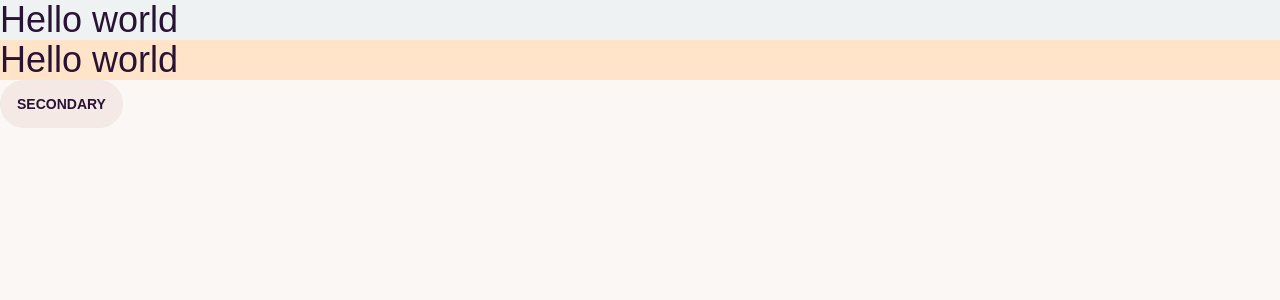
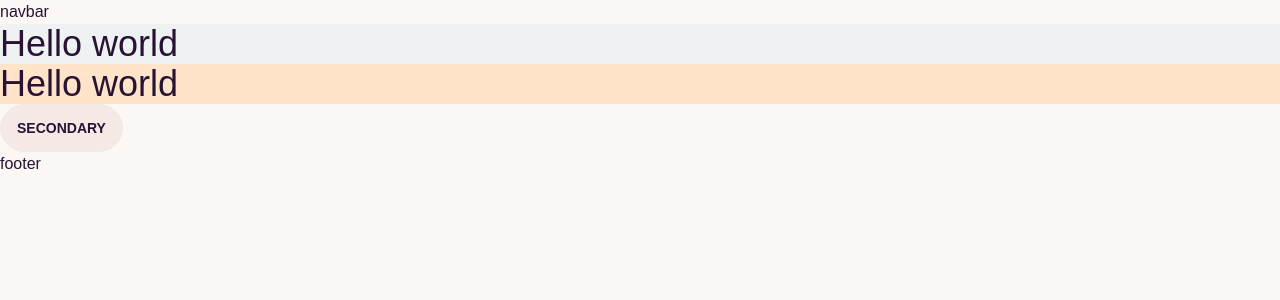
Before and after one commit to ThisIsKhalid/book-catalog-client, a React (Vite) app: page / in a window 1280 px wide. Shown: the top 300 px of the page. Built offline with nearby package versions, Linux system fonts and the light colour scheme; a web font is replaced by a local one.

Commit message:
added routes, toastify

```diff
--- a/package.json
+++ b/package.json
@@ -11,7 +11,9 @@
   },
   "dependencies": {
     "react": "^18.2.0",
-    "react-dom": "^18.2.0"
+    "react-dom": "^18.2.0",
+    "react-router-dom": "^6.14.2",
+    "react-toastify": "^9.1.3"
   },
   "devDependencies": {
     "@types/react": "^18.2.15",
--- a/src/App.tsx
+++ b/src/App.tsx
@@ -1,14 +1,11 @@
-
+import MainLayout from "./layout/MainLayout";
 
 function App() {
-
   return (
     <>
-      <h1 className="text-4xl bg-customGray">Hello world</h1>
-      <h1 className="text-4xl bg-customApricot">Hello world</h1>
-      <button className="btn bg-customAntiqueWhite">Secondary</button>
+      <MainLayout />
     </>
   );
 }
 
-export default App
+export default App;
--- /dev/null
+++ b/src/layout/Footer.tsx
@@ -0,0 +1,11 @@
+
+
+const Footer = () => {
+    return (
+        <div>
+            footer
+        </div>
+    );
+};
+
+export default Footer;
--- /dev/null
+++ b/src/layout/MainLayout.tsx
@@ -0,0 +1,15 @@
+import { Outlet } from "react-router-dom";
+import Navbar from "./Navbar";
+import Footer from "./Footer";
+
+export default function MainLayout() {
+  return (
+    <div>
+      <Navbar />
+      <div>
+        <Outlet />
+      </div>
+      <Footer/>
+    </div>
+  );
+}
--- /dev/null
+++ b/src/layout/Navbar.tsx
@@ -0,0 +1,11 @@
+
+
+const Navbar = () => {
+    return (
+        <div>
+            navbar
+        </div>
+    );
+};
+
+export default Navbar;
--- a/src/main.tsx
+++ b/src/main.tsx
@@ -1,10 +1,14 @@
-import React from 'react'
-import ReactDOM from 'react-dom/client'
-import App from './App.tsx'
-import './index.css'
+import React from "react";
+import ReactDOM from "react-dom/client";
+import { RouterProvider } from "react-router-dom";
+import "./index.css";
+import router from "./routes/routes.tsx";
+ import { ToastContainer } from "react-toastify";
+ import "react-toastify/dist/ReactToastify.css";
 
-ReactDOM.createRoot(document.getElementById('root')!).render(
+ReactDOM.createRoot(document.getElementById("root")!).render(
   <React.StrictMode>
-    <App />
-  </React.StrictMode>,
-)
+    <ToastContainer autoClose={2000} />
+    <RouterProvider router={router} />
+  </React.StrictMode>
+);
--- /dev/null
+++ b/src/pages/Home.tsx
@@ -0,0 +1,14 @@
+import { toast } from "react-toastify";
+
+
+const Home = () => {
+    return (
+      <div>
+        <h1 className="text-4xl bg-customGray">Hello world</h1>
+        <h1 className="text-4xl bg-customApricot">Hello world</h1>
+        <button onClick={()=> toast.success('good luck')} className="btn bg-customAntiqueWhite">Secondary</button>
+      </div>
+    );
+};
+
+export default Home;
--- /dev/null
+++ b/src/pages/Signin.tsx
@@ -0,0 +1,11 @@
+
+
+const Signin = () => {
+    return (
+        <div>
+            signin
+        </div>
+    );
+};
+
+export default Signin;
--- /dev/null
+++ b/src/pages/Signup.tsx
@@ -0,0 +1,11 @@
+
+
+const Signup = () => {
+    return (
+        <div>
+            signup
+        </div>
+    );
+};
+
+export default Signup;
--- /dev/null
+++ b/src/routes/routes.tsx
@@ -0,0 +1,29 @@
+import { createBrowserRouter } from "react-router-dom";
+import App from "../App";
+import Home from "../pages/Home";
+import Signup from "../pages/Signup";
+import Signin from "../pages/Signin";
+
+
+const router = createBrowserRouter([
+  {
+    path: "/",
+    element: <App />,
+    children: [
+      {
+        index: true,
+        element: <Home />,
+      },
+    ],
+  },
+  {
+    path: "/login",
+    element: <Signin />,
+  },
+  {
+    path: "/signup",
+    element: <Signup />,
+  },
+]);
+
+export default router
```
Also changed, not shown: 1 other file (tests, documents, lock files or other folders).
